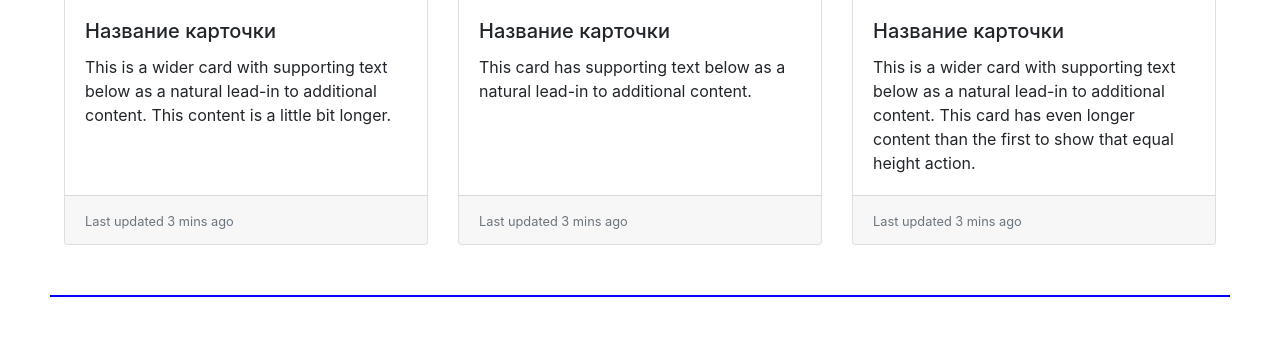
After one commit to EliseyShkolnikov/GoodsDelivery, a Flask app: page /main in a window 1280 px wide. The commit adds this page. Shown: the part 529-874 px from the top of the page. Run offline with Flask 2, Linux system fonts and the light colour scheme; some libraries are stand-ins or nearby versions.

Commit message:
More news

```diff
--- a/Main.py
+++ b/Main.py
@@ -16,6 +16,11 @@ class GG(db.Model):
     Period = db.Column(db.String())
     Coment = db.Column(db.String())
     Photo = db.Column(db.String())
+
+
+@app.route('/main')
+def main():
+    return render_template('main.html')
 
 
 @app.route('/index')
--- /dev/null
+++ b/templates/main.html
@@ -0,0 +1,119 @@
+<!DOCTYPE html>
+<html lang="en">
+<head>
+    <meta charset="UTF-8">
+    <meta name="viewport" content="width=device-width, initial-scale=1, shrink-to-fit=no">
+    <link rel="stylesheet"
+    href="https://stackpath.bootstrapcdn.com/bootstrap/4.4.1/css/bootstrap.min.css"
+    integrity="sha384-Vkoo8x4CGsO3+Hhxv8T/Q5PaXtkKtu6ug5TOeNV6gBiFeWPGFN9MuhOf23Q9Ifjh"
+    crossorigin="anonymous">
+    <link rel="stylesheet" href="/static/css/style.css">
+  <style>
+      hr{
+          border: none; /* Убираем границу */
+          background-color: blue; /* Цвет линии */
+          color: blue; /* Цвет линии для IE6-7 */
+          height: 2px; /* Толщина линии */
+          margin: 50px;
+          }
+      {
+        margin: 0;
+        padding: 0;
+      }
+      html,
+      body {
+        height: 100%;
+      }
+      .wrapper {
+        display: flex;
+        flex-direction: column;
+        height: 100%;
+      }
+      .content {
+        flex: 1 0 auto;
+      }
+      .footer {
+        flex: 0 0 auto;
+      }
+  </style>
+
+</head>
+<body>
+<div class="wrapper">
+<div class="content">
+  <div>
+    <h1  class="ml-5">GoodsDelivery
+    <img src="https://sun9-54.userapi.com/c857320/v857320278/17ab71/PLa_D6qPLTA.jpg" width=4% alt="бот"/>
+    </h1>
+    <p></p>
+    <ul class="nav nav-pills nav-fill">
+            <li class="nav-item">
+              <a class="nav-link active" href="/main">Main</a>
+            </li>
+            <li class="nav-item">
+              <a class="nav-link" href="/index">Order goods</a>
+            </li>
+            <li class="nav-item">
+              <a class="nav-link" href="/couriers">For couriers</a>
+            </li>
+            <li class="nav-item">
+              <a class="nav-link" href="/about">Who are we?</a>
+            </li>
+            <li class="nav-item">
+              <a class="nav-link" href="/contacts">Contacts</a>
+            </li>
+        </ul>
+  </div>
+  <p></p>
+  <h3 class="ml-5">Main</h3>
+  <hr>
+  <div style="width: 90%; margin-left: 5%;">
+    <div class="card-deck">
+      <div class="card">
+        <img src="..." class="card-img-top" alt="...">
+        <div class="card-body">
+          <h5 class="card-title">Название карточки</h5>
+          <p class="card-text">This is a wider card with supporting text below as a natural lead-in to additional content. This content is a little bit longer.</p>
+        </div>
+        <div class="card-footer">
+          <small class="text-muted">Last updated 3 mins ago</small>
+        </div>
+      </div>
+      <div class="card">
+        <img src="..." class="card-img-top" alt="...">
+        <div class="card-body">
+          <h5 class="card-title">Название карточки</h5>
+          <p class="card-text">This card has supporting text below as a natural lead-in to additional content.</p>
+        </div>
+        <div class="card-footer">
+          <small class="text-muted">Last updated 3 mins ago</small>
+        </div>
+      </div>
+      <div class="card">
+        <img src="..." class="card-img-top" alt="...">
+        <div class="card-body">
+          <h5 class="card-title">Название карточки</h5>
+          <p class="card-text">This is a wider card with supporting text below as a natural lead-in to additional content. This card has even longer content than the first to show that equal  height   action.</p>
+        </div>
+        <div class="card-footer">
+          <small class="text-muted">Last updated 3 mins ago</small>
+        </div>
+      </div>
+    </div>
+  </div>
+   <p></p>
+   <hr>
+<div class="footer">
+    <div class="card bg-dark text-white">
+      <img src="https://sun1-15.userapi.com/ifbQNgHTvHVfWHY9bUYcX4FrK_UKkZ_lmog_Xg/CEIAdlR2QK0.jpg" class="card-img" alt="...">
+      <div class="card-img-overlay">
+        <h5 class="card-title">GoodsDelivery</h5>
+        <p class="card-text">This website it is property Sofronov Sergei ans Shkolnikov Elisei. All products it is forbidden to use it without written confirmation.</p>
+        <p class="card-text" align="right">2020. GoodsDelivery</p>
+      </div>
+    </div>
+  </div>
+</div>
+</div>
+</body>
+</html>
```
Also changed, not shown: For sait/python.py (added, +18 -0 lines), templates/about.html (+60 -1 lines), templates/base.html (+37 -0 lines), templates/contacts.html (+39 -0 lines), templates/couriers.html (+39 -0 lines), pixil-frame-0_2.jpg (added), vk_bot-master/Goods.db, Безымянный.png (added), 2 other files.
